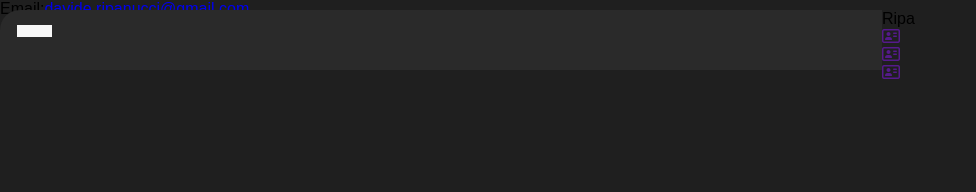
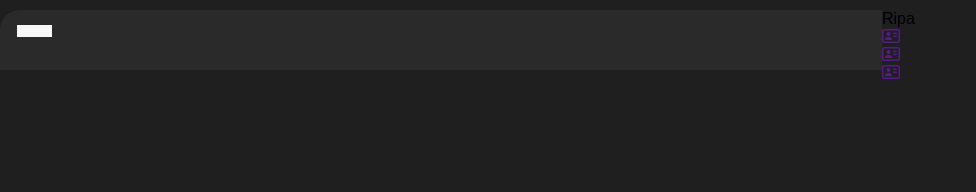
Before and after one commit to ripa001/ripa001.github.io, a Jekyll site: the page built from index.html, in a window 1280 px wide. Shown: the top 192 px of the page, without its empty margins (0-976 px from the left). Built offline with Jekyll 4.4.1, drawn with Linux system fonts in a browser that asks for light colours; nearby versions of some CDN libraries.

Commit message:
Update default.html

```diff
--- a/_layouts/default.html
+++ b/_layouts/default.html
@@ -41,8 +41,6 @@
 
 		</div><!-- /.container -->
 		<footer>
-	    		<ul>
-				<li>Email:<a href="mailto:davide.ripanucci@gmail.com">davide.ripanucci@gmail.com</a></li>
-				</ul>
+
 			</footer>
 		</body>
```
